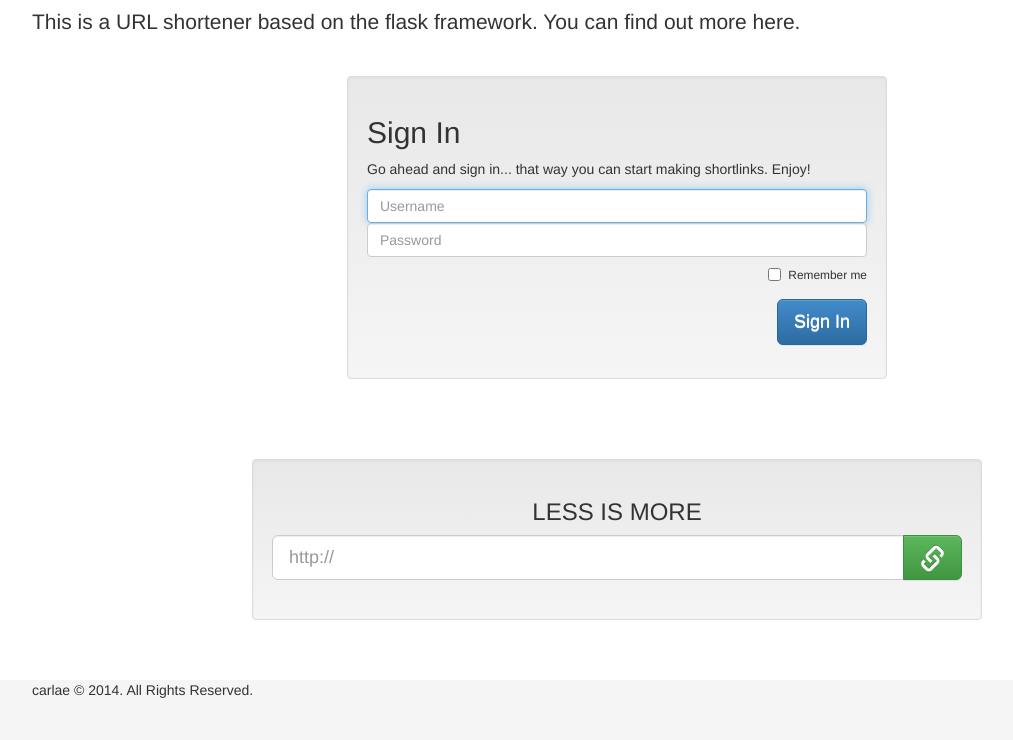
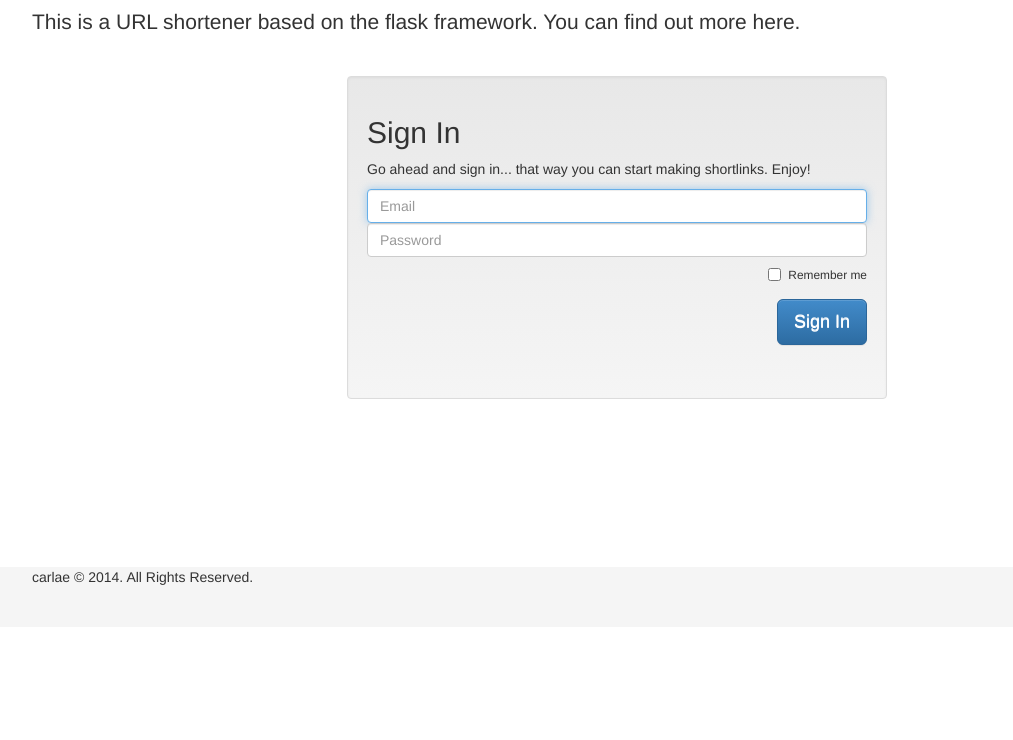
Before and after one commit to asobrien/carlae, a Flask app: page / in a window 1280 px wide. Shown: the part 173-913 px from the top of the page, without its empty margins (38-1051 px from the left). After the commit the page ends 758 px from the top, so only its background shows below. Run offline with Flask 2, Linux system fonts and the light colour scheme; parts of the project's set-up code (start-up, migrations or seed data) failed here and were passed over; some libraries are stand-ins or nearby versions.

Commit message:
Added login_manager to index

```diff
--- a/src/app.py
+++ b/src/app.py
@@ -14,11 +14,14 @@
 import os
 import config
 import datetime
+from flask.ext.login import LoginManager
+from flask.ext.login import login_user, logout_user, current_user, login_required
 
 # app specific
 #import models
 #from forms import UrlForm
 import models
+
 
 
 
@@ -31,6 +34,16 @@
 db = SQLAlchemy(app)
 bcrypt = Bcrypt(app)
 Reggie(app)
+
+login_manager = LoginManager()
+login_manager.init_app(app)
+
+# login_manager.login_message_category = "alert-info"
+
+# user_loader callback
+@login_manager.user_loader
+def load_user(userid):
+    return models.User.query.get(userid)
 
 # Automatically tear down SQLAlchemy.
 # not needed with Flask-SqlAlchemy?
@@ -58,23 +71,50 @@
 
 # prevent resubmission of form
 
+@app.route("/logintest")
+@login_required
+def logintest():
+    return "You are logged in! That What this message means."
+
 @app.route('/index', methods=['GET', 'POST'])
 @app.route('/', methods=['GET', 'POST'])
 def home():
+
     login_form = LoginForm(request.form)
     url_form = UrlForm(request.form)
 
-    if request.method == 'POST':
-        url = models.Url(request.form['url'])
-        url_key = '@' + url.shortlink
-        short_url = os.path.join(config.BASE_URL, url_key)
-        # build short_url as link & stylize here
-        url_out = "<h2 class='text-center'><a href='%s'>%s</a></h2>" % (short_url, short_url)
+    if login_form.validate_on_submit():
+        # login and validate the user...
 
-        flash(Markup(url_out), 'alert-success')
-        return redirect(url_for('home'))
+        # set the boolean checkbox
+        # http://nesv.blogspot.com/2011/10/flask-gotcha-with-html-forms-checkboxes.html
+        remember_me = False
+        if 'remember' in request.form:
+            remember_me = True
 
-    return render_template('pages/index.html', login_form=login_form, url_form=url_form)
+
+        return '%s' % remember_me
+        user = models.User(request.form['email'])
+        if user is None:
+            flash("Email address is incorrect.", "alert-danger")
+            return redirect(url_for('home'))
+
+        login_user(user, remember=remember_me)
+        flash("Logged in successfully.", "alert-success")
+        return redirect(request.args.get("next") or url_for("home"))
+    return render_template("pages/index.html", login_form=login_form)
+
+    # if request.method == 'POST':
+    #     url = models.Url(request.form['url'])
+    #     url_key = '@' + url.shortlink
+    #     short_url = os.path.join(config.BASE_URL, url_key)
+    #     # build short_url as link & stylize here
+    #     url_out = "<h2 class='text-center'><a href='%s'>%s</a></h2>" % (short_url, short_url)
+    #
+    #     flash(Markup(url_out), 'alert-success')
+    #     return redirect(url_for('home'))
+    #
+    # return render_template('pages/index.html', login_form=login_form, url_form=url_form)
 
 @app.route('/about')
 def about():
--- a/src/forms.py
+++ b/src/forms.py
@@ -14,7 +14,7 @@
     email       = TextField('Email', validators = [DataRequired(), Length(min=6, max=40)])
 
 class LoginForm(Form):
-    name        = TextField('Username', [DataRequired()])
+    email        = TextField('Email', [DataRequired()])
     password    = PasswordField('Password', [DataRequired()])
     remember    = BooleanField('Remember Me', default=True)
 
--- a/src/templates/forms/partials/login.html
+++ b/src/templates/forms/partials/login.html
@@ -8,16 +8,20 @@
                 <p>Go ahead and sign in... that way you can start making shortlinks. Enjoy!</p>
 
 <form method="post" class="form-horizontal" role="form">
-{{ login_form.name(class_ = 'form-control first-input', placeholder = login_form.name.label.text, required = true, autofocus = true) }}
+{{login_form.hidden_tag()}}
+{{ login_form.email(class_ = 'form-control first-input', placeholder = login_form.email.label.text, required = true, autofocus = true) }}
 {{ login_form.password(class_ = 'form-control last-input', placeholder = login_form.password.label.text, required = true) }}
  <div class="form-group">
 	<div class="col-sm-offset-2 col-sm-10">
         <div class="checkbox pull-right">
-        <label class="small">{{ login_form.remember(class_ = '', required = true) }} Remember me</label>
+        <label class="small">{{ login_form.remember(class_ = '') }} Remember me</label>
         </div>
     </div>
  </div>
 <input type="submit" value="Sign In" class="btn btn-primary btn-lg btn-default pull-right" />
+{% for error in login_form.errors.password %}
+<span style="color: red;">{{ error }}</span>
+{% endfor %}<br>
 </form>
 <br><br><br>
 
--- a/src/templates/pages/index.html
+++ b/src/templates/pages/index.html
@@ -11,7 +11,7 @@
 
 {% include 'forms/partials/login.html' %}
 
-{% include 'forms/partials/shrink.html' %}
+
 
 
 
```
